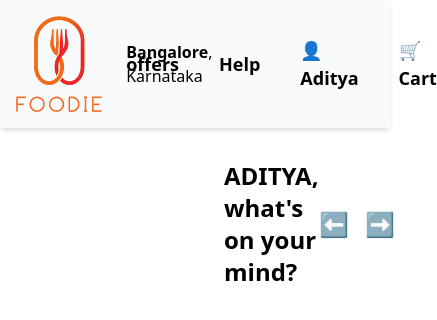
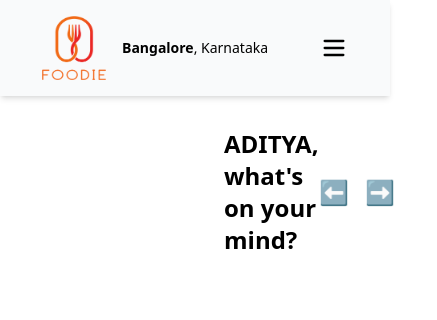
Before and after one commit to Aditya01237/foodiee, a React (Vite) app: page / in a window 390 px wide. Shown: the top 320 px of the page, 437 px wide, since content can reach past the window. Built offline with nearby package versions, Linux system fonts and the light colour scheme.

Commit message:
header updated and added responsivness

```diff
--- a/package.json
+++ b/package.json
@@ -10,6 +10,7 @@
     "preview": "vite preview"
   },
   "dependencies": {
+    "lucide-react": "^0.511.0",
     "react": "^19.1.0",
     "react-dom": "^19.1.0"
   },
--- a/src/components/Header.jsx
+++ b/src/components/Header.jsx
@@ -1,25 +1,50 @@
-import React from "react";
+import React, { useState } from "react";
+import { Menu, X } from "lucide-react";
 
 const Header = () => {
+  const [menuOpen, setMenuOpen] = useState(false);
+
   return (
-    <div className="flex justify-around items-center p-4 pt-4 bg-gray-50 shadow-md">
-      <div className="flex items-center gap-6">
-        <img
-          className="w-24 h-24 "
-          src="../../assets/logo/logo2.png"
-          alt=""
-          srcset=""
-        />
-        <p className="cursor-pointer"><b>Bangalore</b>, Karnataka </p>
-      </div>
-      <div>
-        <ul className="flex justify-between items-center gap-10 text-lg font-semibold">
+    <div className="bg-gray-50 shadow-md p-4 pt-4">
+      <div className="flex justify-around items-center">
+        {/* Left Section: Logo and Location */}
+        <div className="flex items-center gap-4">
+          <img
+            className="w-16 h-16 md:w-24 md:h-24"
+            src="../../assets/logo/logo2.png"
+            alt="logo"
+          />
+          <p className="cursor-pointer text-sm md:text-base">
+            <b>Bangalore</b>, Karnataka
+          </p>
+        </div>
+
+        {/* Hamburger Menu Button - Visible only on mobile */}
+        <button
+          className="md:hidden"
+          onClick={() => setMenuOpen(!menuOpen)}
+        >
+          {menuOpen ? <X size={28} /> : <Menu size={28} />}
+        </button>
+
+        {/* Nav Items (Desktop only) */}
+        <ul className="hidden md:flex justify-between items-center gap-10 text-lg font-semibold">
           <li className="cursor-pointer">offers</li>
           <li className="cursor-pointer">Help</li>
           <li className="cursor-pointer">👤Aditya</li>
           <li className="cursor-pointer">🛒Cart</li>
         </ul>
       </div>
+
+      {/* Nav Items (Mobile only) */}
+      {menuOpen && (
+        <ul className="md:hidden mt-4 flex flex-col gap-4 text-base font-semibold">
+          <li className="cursor-pointer">offers</li>
+          <li className="cursor-pointer">Help</li>
+          <li className="cursor-pointer">👤Aditya</li>
+          <li className="cursor-pointer">🛒Cart</li>
+        </ul>
+      )}
     </div>
   );
 };
```
Also changed, not shown: src/components/Section1.jsx (line endings or trailing spaces), 1 other file (tests, documents, lock files or other folders).
